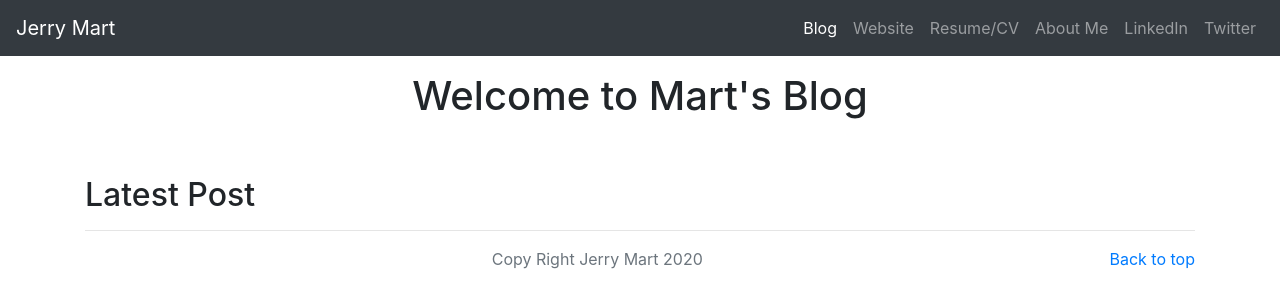
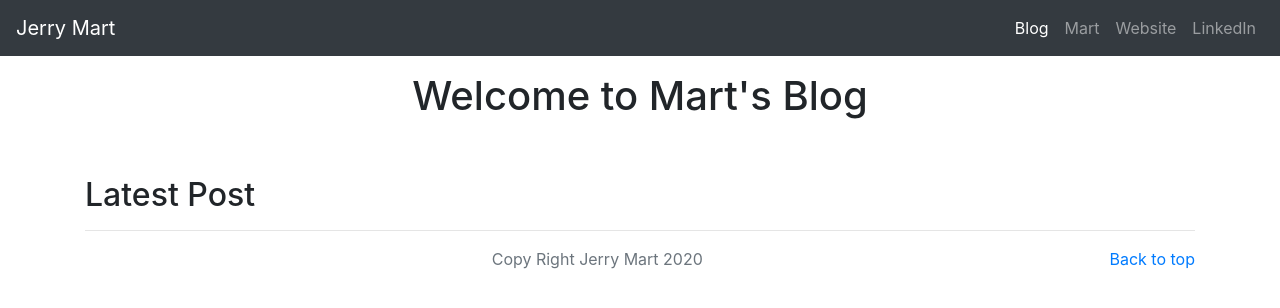
Before and after one commit to legendjo/portfolio-project, a Django app: page /blog/ in a window 1280 px wide. Shown: the top 308 px of the page. Run offline with Django 3.2, Linux system fonts and the light colour scheme; data that the repository does not hold is empty; some libraries are stand-ins or nearby versions.

```diff
--- a/blog/templates/bloghome/home.html
+++ b/blog/templates/bloghome/home.html
@@ -60,22 +60,14 @@
             <a class="nav-link active" href="">Blog </a>
           </li>
           <li class="nav-item">
+            <li class="nav-item">
+              <a class="nav-link" href="http://127.0.0.1:8000/">Mart</a>
+            </li>
             <a class="nav-link" href="https://www.martrica.com" target="_blank">Website</a>
-          </li>
-          <li class="nav-item">
-            <a class="nav-link" href="#" target="_blank">Resume/CV</a>
-          </li>
-
-          <li class="nav-item">
-            <a class="nav-link" href="#">About Me </a>
           </li>
           <li class="nav-item">
             <a class="nav-link" href="#" target="_blank">LinkedIn</a>
           </li>
-          <li class="nav-item">
-            <a class="nav-link" href="#" target="_blank">Twitter</a>
-          </li>
-
         </ul>
       </div>
     </nav>
--- a/jobs/models.py
+++ b/jobs/models.py
@@ -5,3 +5,6 @@ class Job(models.Model):
     image = models.ImageField(upload_to='images/')
     summary = models.CharField(max_length=200)
     #title = models.CharField(max_length=200)
+
+    #def __str__(self):
+        #return self.title
--- a/portfolio/settings.py
+++ b/portfolio/settings.py
@@ -124,7 +124,11 @@ USE_TZ = True
 
 # Static files (CSS, JavaScript, Images)
 # https://docs.djangoproject.com/en/2.2/howto/static-files/
+STATICFILES_DIRS = [
+    os.path.join(BASE_DIR, 'portfolio/static/')
+]
+STATIC_ROOT = os.path.join(BASE_DIR, 'static')
+STATIC_URL = '/static/'
 
-STATIC_URL = '/static/'
 MEDIA_ROOT = os.path.join(BASE_DIR, 'media')
 MEDIA_URL = '/media/'        #Note we can name it any name doesn't have to be named media
```
Also changed, not shown: jobs/templates/jobshome/home.html (+8 -3 lines), portfolio/static/Jerry.jpg (added), 1 other file.
